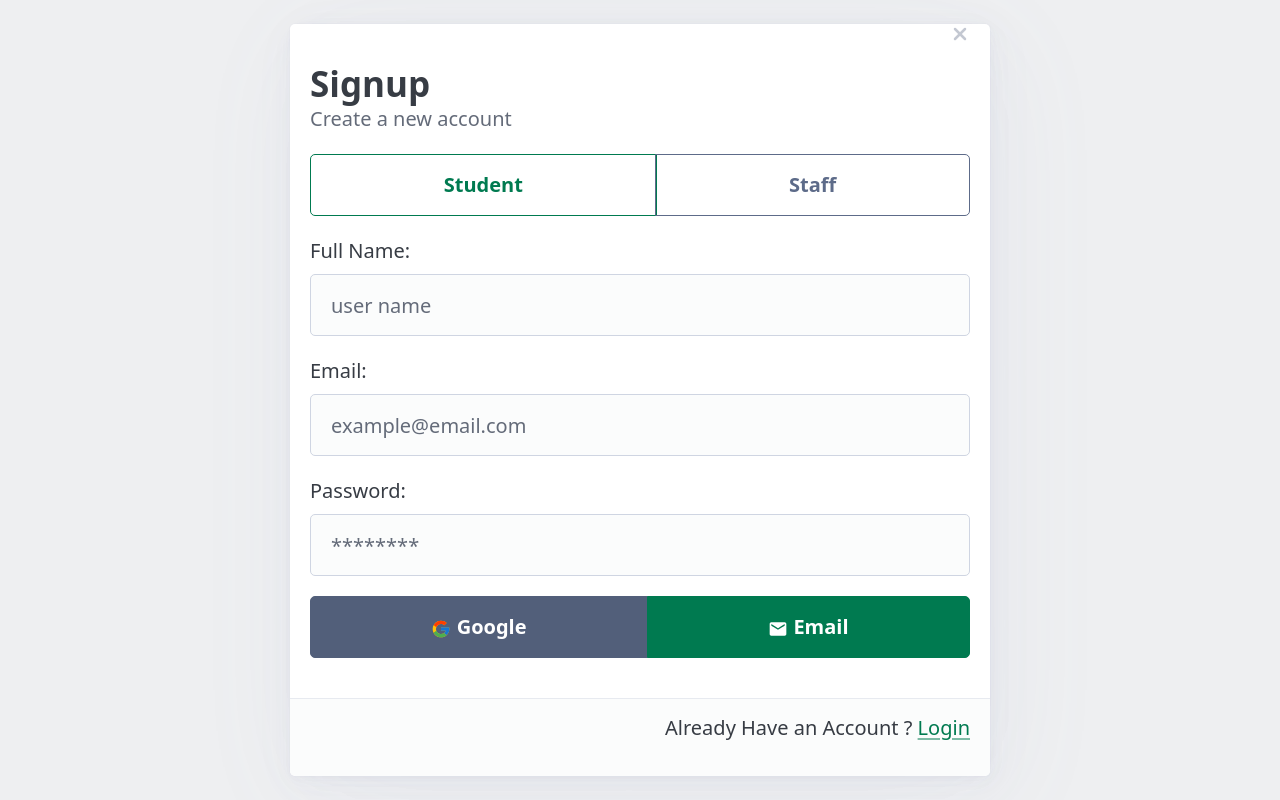
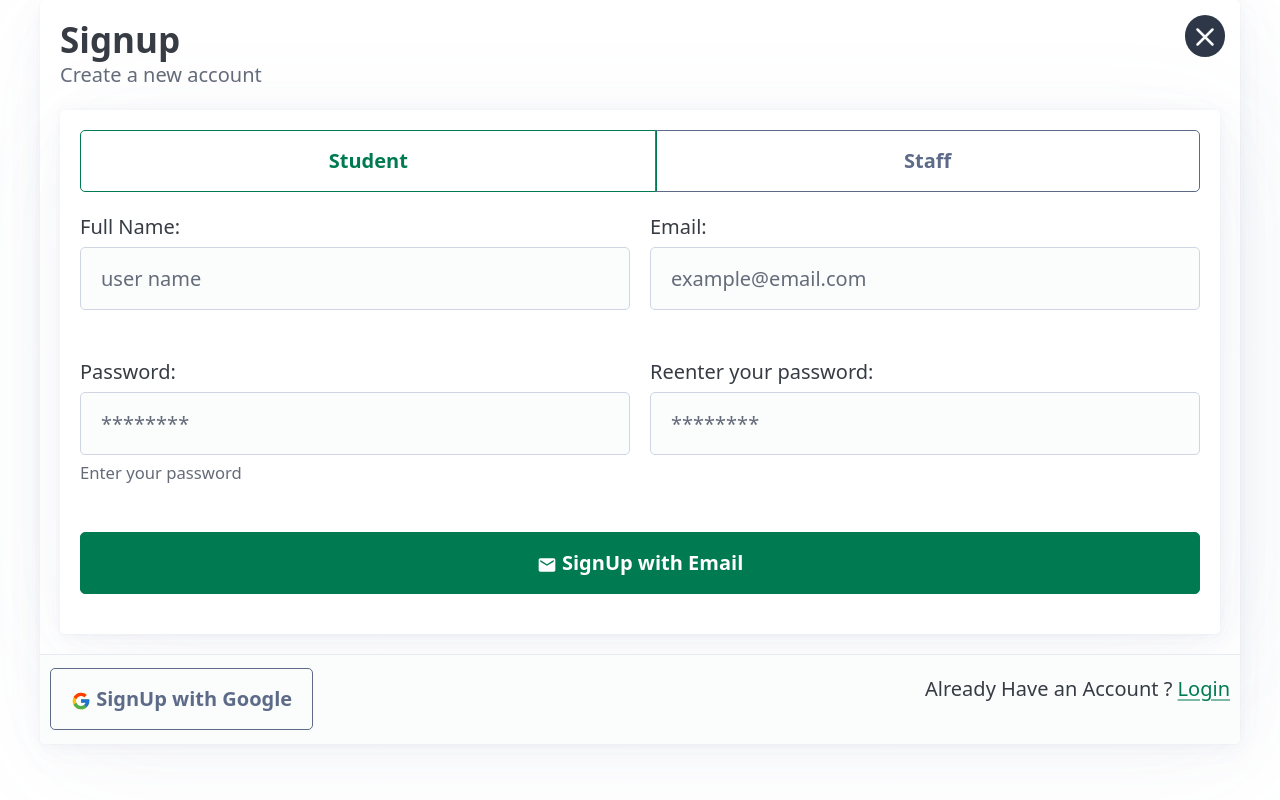
Before and after one commit to push-on/Hostel_Hive_Project_React_Firebase, a React (Vite) app: page /signup in a window 1280 px wide. Built offline with nearby package versions, Linux system fonts and the light colour scheme.

Commit message:
Update 09/29/2023 19:44:33

```diff
--- a/src/pages/Login.tsx
+++ b/src/pages/Login.tsx
@@ -71,7 +71,6 @@ export default function Login() {
 	return (
 		<div className='container'>
 			<Toaster />
-			<dialog open>
 			<motion.article
 				initial={{ opacity: 0, y: '-100%' }}
 				animate={{ opacity: 1, y: '0%' }}
@@ -87,26 +86,38 @@ export default function Login() {
 					<h2>Login</h2>
 					<p>Login to your account </p>
 				</hgroup>
-					{/* <UserSlector /> */}
+				<article>
+					<Link to={'/'} style={{ position: 'absolute', backgroundColor: '#2d3748', color: '#f9fafb', borderRadius: '50%', padding: '0.25rem', right: '0.75rem', top: '0.75rem' }}>
+						<svg style={{
+							width: '1.5rem',
+							height: '1.5rem',
+							transition: 'transform 500ms',
+							transformOrigin: 'center'
+						}} fill="none" stroke="currentColor" viewBox="0 0 24 24" xmlns="http://www.w3.org/2000/svg"> <path strokeLinecap="round" strokeLinejoin="round" strokeWidth="2" d="M6 18L18 6M6 6l12 12" /> </svg>
+
+					</Link>
 					<form onSubmit={handleSubmit}>
-						<label htmlFor="email" >Email:</label>
+							<label htmlFor="email">
+								Email:
 								<input type="email" value={email} onChange={(e) => setEmail(e.target.value)} required placeholder='example@email.com' />
-						<label htmlFor="password">Password:</label>
+							</label>
+							<label htmlFor="password">Password:
 								<input type="password" value={password} onChange={(e) => setPassword(e.target.value)} required placeholder='********' />
-						<div role='group' className='' style={{ width: '100%' }}>
-							<button className='secondary' onClick={signInWithGoogle}><FcGoogle /> Google</button>
-							<button type='submit' ><MdEmail /> Email</button>
-						</div>
+							</label>
+							<button type='submit' ><MdEmail /> Login with Email</button>
 					</form>
+				</article>
+				<footer>
+					<nav>
+						<ul>
+							<button className='secondary outline' onClick={signInWithGoogle}><FcGoogle /> Login with Google</button>
+						</ul>
+						<ul>
 							<p>Don't Have an Account ? <Link to='/signup'>Signup</Link></p>
-
-					<div style={{ backgroundColor: '#1e293b', padding: '10px', borderRadius: '10px' }}>
-						<small><p><strong>Admin:</strong> admin@admin.com <strong>pass:</strong> adminuser</p></small>
-						<small><p><strong>Staff:</strong> test_staff@email.com <strong>pass:</strong> abcd1234</p></small>
-						<small><p><strong>Student:</strong> test_student@gmail.com <strong>pass:</strong> adminuser</p></small>
-					</div>
+						</ul>
+					</nav>
+				</footer>
 			</motion.article>
-			</dialog>
 		</div>
 	)
 }
--- a/src/pages/SignUp.tsx
+++ b/src/pages/SignUp.tsx
@@ -1,4 +1,4 @@
-import { useState } from 'react'
+import {  useState } from 'react'
 import { auth, db, googleProvider } from "../config/firebase"
 import { createUserWithEmailAndPassword, signInWithPopup } from "firebase/auth"
 import { Link, useNavigate } from 'react-router-dom'
@@ -12,6 +12,7 @@ export default function SignUp() {
 	const [email, setEmail] = useState('')
 	const [fullName, setFullName] = useState('')
 	const [password, setPassword] = useState('')
+	const [confirmPassword, setConfirmPassword] = useState('')
 	const navigate = useNavigate()
 	const [isState, setState] = useState("student")
 	const studentsCollection = collection(db, "students")
@@ -71,7 +72,13 @@ export default function SignUp() {
 	}
 
 	const handleSubmit = async (e: React.FormEvent) => {
+
 		e.preventDefault()
+
+		if (password !== confirmPassword) {
+			toast.error("Password didn't match")
+			return
+		}
 		await createUserWithEmailAndPassword(auth, email, password)
 			.then((userCredentials) => {
 				const user = userCredentials.user
@@ -89,7 +96,6 @@ export default function SignUp() {
 	return (
 		<div className='container'>
 			<Toaster />
-			<dialog open >
 			<motion.article
 				initial={{ opacity: 0, y: '-100%' }}
 				animate={{ opacity: 1, y: '0%' }}
@@ -97,28 +103,54 @@ export default function SignUp() {
 				transition={{ ease: 'easeInOut', duration: 0.2 }}
 			>
 				<Link className='close' to='/'></Link>
+				<Link to={'/'} style={{ position: 'absolute', backgroundColor: '#2d3748', color: '#f9fafb', borderRadius: '50%', padding: '0.25rem', right: '0.75rem', top: '0.75rem' }}>
+					<svg style={{
+						width: '1.5rem',
+						height: '1.5rem',
+						transition: 'transform 500ms',
+						transformOrigin: 'center'
+					}} fill="none" stroke="currentColor" viewBox="0 0 24 24" xmlns="http://www.w3.org/2000/svg"> <path strokeLinecap="round" strokeLinejoin="round" strokeWidth="2" d="M6 18L18 6M6 6l12 12" /> </svg>
+
+				</Link>
 				<hgroup>
 					<h2>Signup</h2>
 					<p>Create a new account</p>
 				</hgroup>
+				<article>
 				<UserSlector isState={isState} setState={setState} />
 					<form onSubmit={handleSubmit}>
-						<label >Full Name:</label>
+						<fieldset className="grid">
+							<label >Full Name:
 								<input type="text" value={fullName} onChange={(e) => setFullName(e.target.value)} required placeholder='user name' />
-						<label htmlFor="email">Email:</label>
+							</label>
+							<label htmlFor="email">Email:
 								<input type="email" value={email} onChange={(e) => setEmail(e.target.value)} required placeholder='example@email.com' />
-						<label htmlFor="password">Password:</label>
-						<input type="password" value={password} onChange={(e) => setPassword(e.target.value)} required placeholder='********' />
-						<div role='group' className='' style={{ width: '100%' }}>
-							<button className='secondary' onClick={signInWithGoogle}><FcGoogle /> Google</button>
-							<button type='submit' ><MdEmail /> Email</button>
-						</div>
+							</label>
+						</fieldset>
+						<fieldset className="grid">
+							<label htmlFor="password">Password:
+								<input type="password" aria-invalid={password === confirmPassword && password !== "" ? false : undefined} value={password} onChange={(e) => setPassword(e.target.value)} required placeholder='********' />
+								{password === confirmPassword && password !== "" ? <small id="valid-helper">Password matched</small> : <small>Enter your password</small>}
+							</label>
+							<label htmlFor="password">Reenter your password:
+								<input type="password" aria-invalid={password === confirmPassword && password !== "" ? false : undefined} value={confirmPassword} onChange={(e) => setConfirmPassword(e.target.value)} required placeholder='********' />
+								{password === confirmPassword && password !== "" ? <small id="valid-helper">Password matched</small> : <small></small>}
+							</label>
+						</fieldset>
+						<button type='submit'  ><MdEmail /> SignUp with Email</button>
 					</form>
+				</article>
 				<footer>
+					<nav>
+						<ul>
+							<button className='secondary outline' onClick={signInWithGoogle}><FcGoogle /> SignUp with Google</button>
+						</ul>
+						<ul>
 							<p>Already Have an Account ? <Link to='/login'>Login</Link></p>
+						</ul>
+					</nav>
 				</footer>
 			</motion.article>
-			</dialog>
 		</div>
 	)
 }
```
Lines whose indentation alone changed are shown as unchanged.
